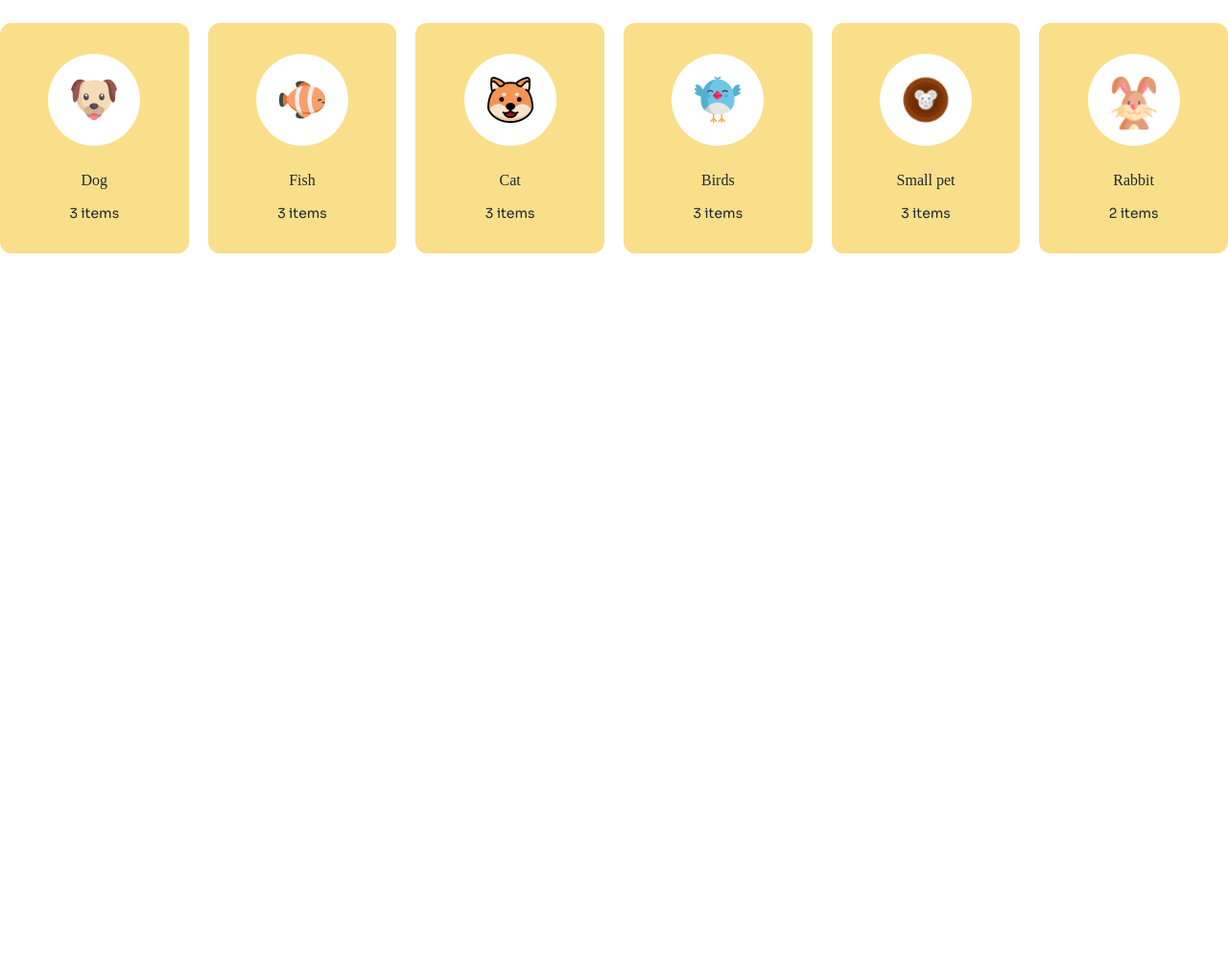
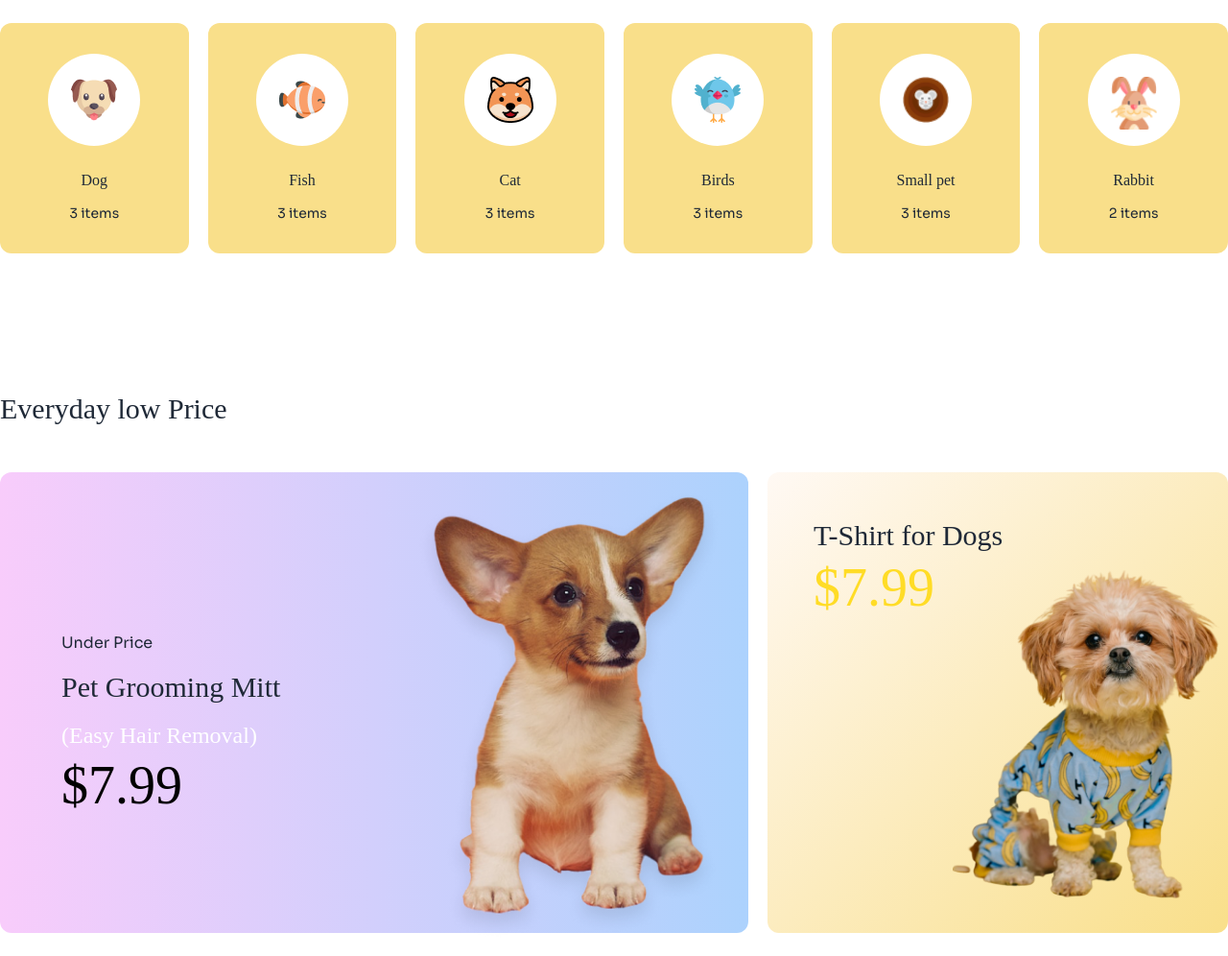
Before and after one commit to habib-676/ph-assignment-3, a plain HTML site: page index.html in a window 1280 px wide. Shown: the part 880-1876 px from the top of the page at 96% size. Before the commit the page ends 1144 px from the top, so only its background shows below. Drawn offline with nearby package versions, Linux system fonts and the light colour scheme; a web font is replaced by a local one.

Commit message:
low price section added

```diff
--- a/index.html
+++ b/index.html
@@ -119,7 +119,7 @@
 
     <main class="container mx-auto mt-40 md:mt-[250px] lg:mt-[400px]">
       <!-- Categories section -->
-      <section>
+      <section class="px-4 md:p-0">
         <h2 class="adlam-font text-3xl mb-12">Browse By Categories</h2>
         <!-- Categories cards -->
         <div class="grid gap-5 grid-cols-2 md:grid-cols-3 lg:grid-cols-6">
@@ -210,6 +210,58 @@
           </div>
         </div>
       </section>
+
+      <!-- trending section -->
+      <section></section>
+
+      <!-- low price section -->
+      <section class="mt-36 px-4 md:p-0">
+        <h2 class="adlam-font text-3xl mb-12">Everyday low Price</h2>
+        <!-- cards -->
+        <div class="flex flex-col md:flex-row gap-5">
+          <!-- card 1 -->
+          <div
+            class="relative md:w-[65%] h-[22rem] lg:h-[30rem] flex gap-6 rounded-xl md:flex-row md:items-center bg-gradient-to-r from-[#F8CCFB] to-[#ACD2FD]"
+          >
+            <div class="ml-7 mt-8 md:ml-16 space-y-4">
+              <p class="hidden md:block">Under Price</p>
+              <h2 class="adlam-font text-xl md:text-3xl">Pet Grooming Mitt</h2>
+              <p class="adlam-font text-2xl text-white hidden md:block">
+                (Easy Hair Removal)
+              </p>
+              <h1
+                class="adlam-font text-white md:text-black text-4xl md:text-[3.5rem]"
+              >
+                $7.99
+              </h1>
+            </div>
+            <figure
+              class="absolute lg:top-0 -right-6 -bottom-6 flex justify-end"
+            >
+              <img
+                src="./c1-assets/cute-dog-mid.png"
+                class="w-[70%] lg:w-full"
+              />
+            </figure>
+          </div>
+          <!-- card 2 -->
+          <div
+            class="relative rounded-xl h-[22rem] lg:h-[30rem] md:w-[40%] bg-gradient-to-br from-[#FFF9F4] to-[#F9DF8A]"
+          >
+            <!-- text -->
+            <div class="ml-7 md:ml-12 mt-12 space-y-4">
+              <h2 class="adlam-font text-xl md:text-3xl">T-Shirt for Dogs</h2>
+              <h1 class="adlam-font text-4xl md:text-[3.5rem] text-accent">
+                $7.99
+              </h1>
+            </div>
+            <img
+              src="./c1-assets/cute-pet-mid.png"
+              class="absolute h-3/4 right-0 bottom-[4%]"
+            />
+          </div>
+        </div>
+      </section>
     </main>
   </body>
 </html>
```
